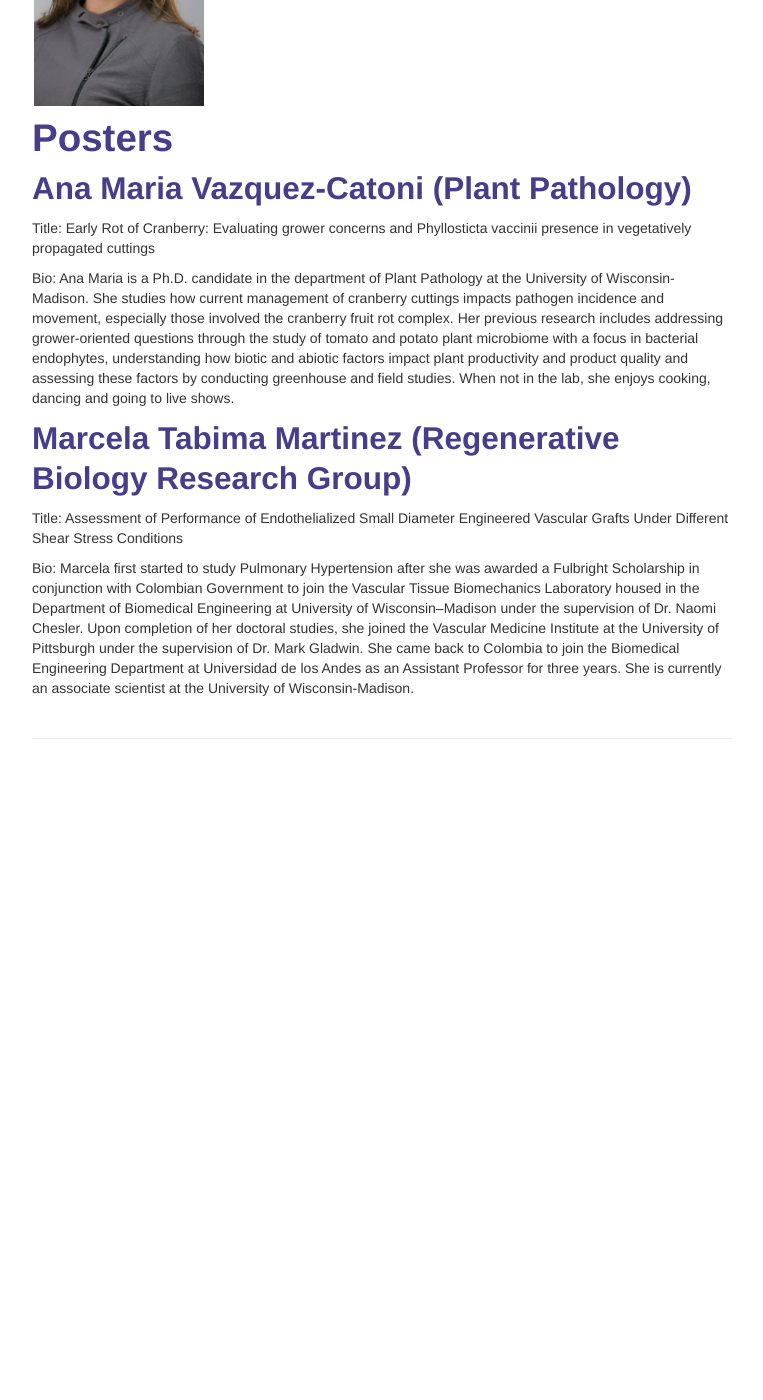
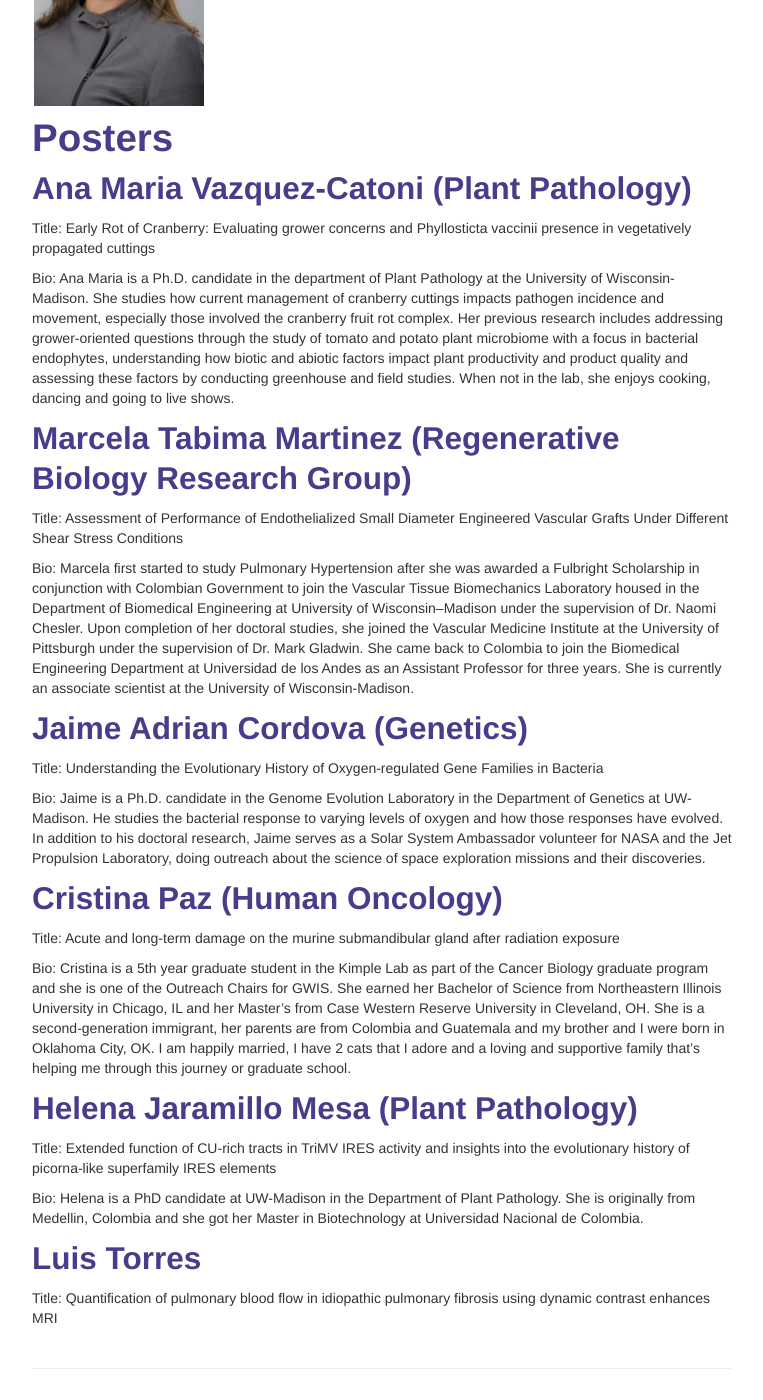
Before and after one commit to solislemuslab/latinx-uwmadison, a Jekyll site: the page built from pages/speakers.md, in a window 1280 px wide and 1400 px high, scrolled down 3764 px. Shown: the whole window, without its empty margins (258-1021 px from the left). Built offline with Jekyll 4.4.1, drawn with Linux system fonts in a browser that asks for light colours; before the commit the page ends 4534 px from its top, so only the background shows below that.

Commit message:
added posters

```diff
--- a/pages/speakers.md
+++ b/pages/speakers.md
@@ -186,3 +186,27 @@ Bio: Ana Maria is a Ph.D. candidate in the department of Plant Pathology at the
 Title: Assessment of Performance of Endothelialized Small Diameter Engineered Vascular Grafts Under Different Shear Stress Conditions
 
 Bio: Marcela first started to study Pulmonary Hypertension after she was awarded a Fulbright Scholarship in conjunction with Colombian Government to join the Vascular Tissue Biomechanics Laboratory housed in the Department of Biomedical Engineering at University of Wisconsin–Madison under the supervision of Dr. Naomi Chesler. Upon completion of her doctoral studies, she joined the Vascular Medicine Institute at the University of Pittsburgh under the supervision of Dr. Mark Gladwin. She came back to Colombia to join the Biomedical Engineering Department at Universidad de los Andes as an Assistant Professor for three years. She is currently an associate scientist at the University of Wisconsin-Madison.
+
+
+## Jaime Adrian Cordova (Genetics)
+
+Title: Understanding the Evolutionary History of Oxygen-regulated Gene Families in Bacteria
+
+Bio: Jaime is a Ph.D. candidate in the Genome Evolution Laboratory in the Department of Genetics at UW-Madison. He studies the bacterial response to varying levels of oxygen and how those responses have evolved. In addition to his doctoral research, Jaime serves as a Solar System Ambassador volunteer for NASA and the Jet Propulsion Laboratory, doing outreach about the science of space exploration missions and their discoveries.
+
+
+## Cristina Paz (Human Oncology)
+
+Title: Acute and long-term damage on the murine submandibular gland after radiation exposure
+
+Bio: Cristina is a 5th year graduate student in the Kimple Lab as part of the Cancer Biology graduate program and she is one of the Outreach Chairs for GWIS. She earned her Bachelor of Science from Northeastern Illinois University in Chicago, IL and her Master’s from Case Western Reserve University in Cleveland, OH. She is a second-generation immigrant, her parents are from Colombia and Guatemala and my brother and I were born in Oklahoma City, OK. I am happily married, I have 2 cats that I adore and a loving and supportive family that’s helping me through this journey or graduate school.
+
+## Helena Jaramillo Mesa (Plant Pathology)
+
+Title: Extended function of CU-rich tracts in TriMV IRES activity and insights into the evolutionary history of picorna-like superfamily IRES elements
+
+Bio: Helena is a PhD candidate at UW-Madison in the Department of Plant Pathology. She is originally from Medellin, Colombia and she got her Master in Biotechnology at Universidad Nacional de Colombia.
+
+## Luis Torres
+
+Title: Quantification of pulmonary blood flow in idiopathic pulmonary fibrosis using dynamic contrast enhances MRI
```
